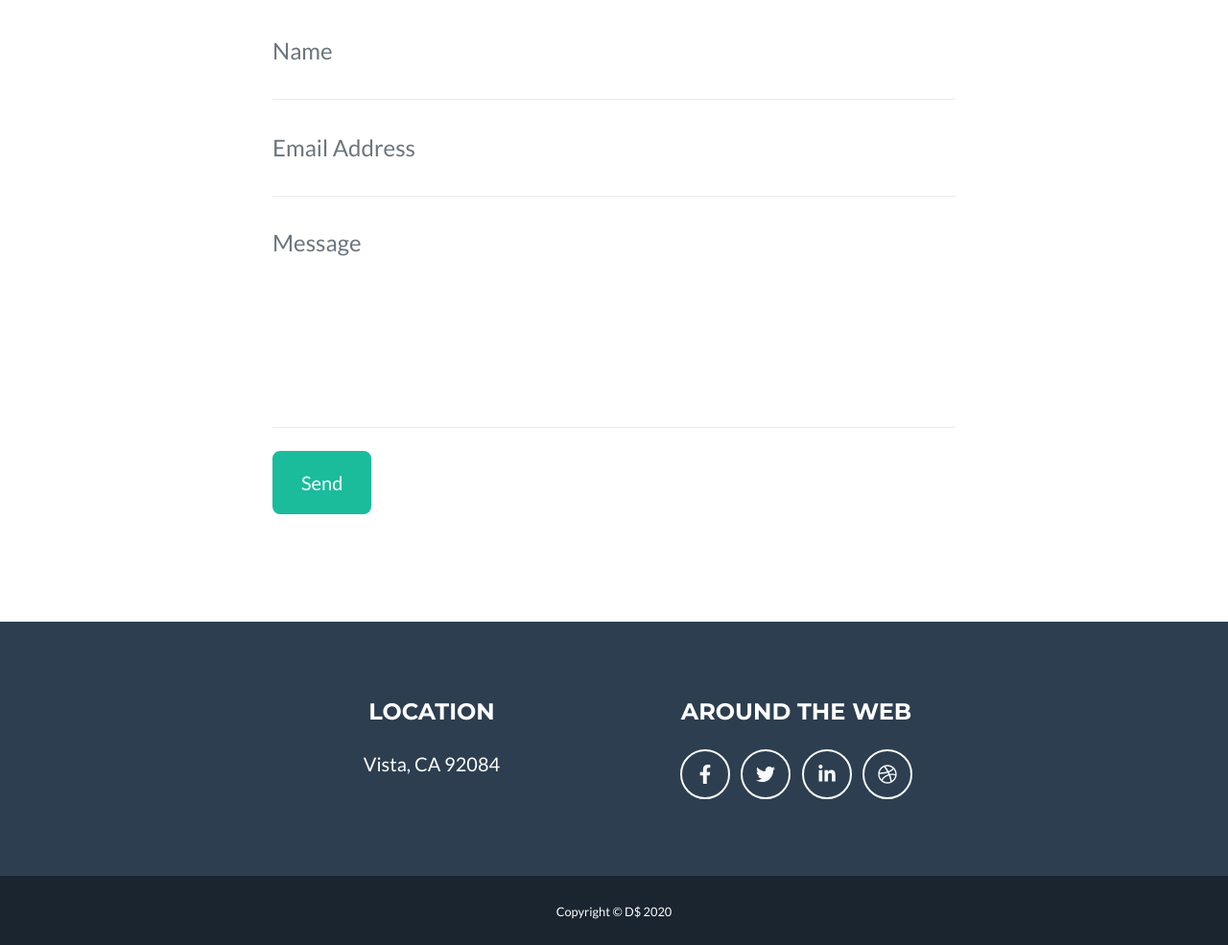
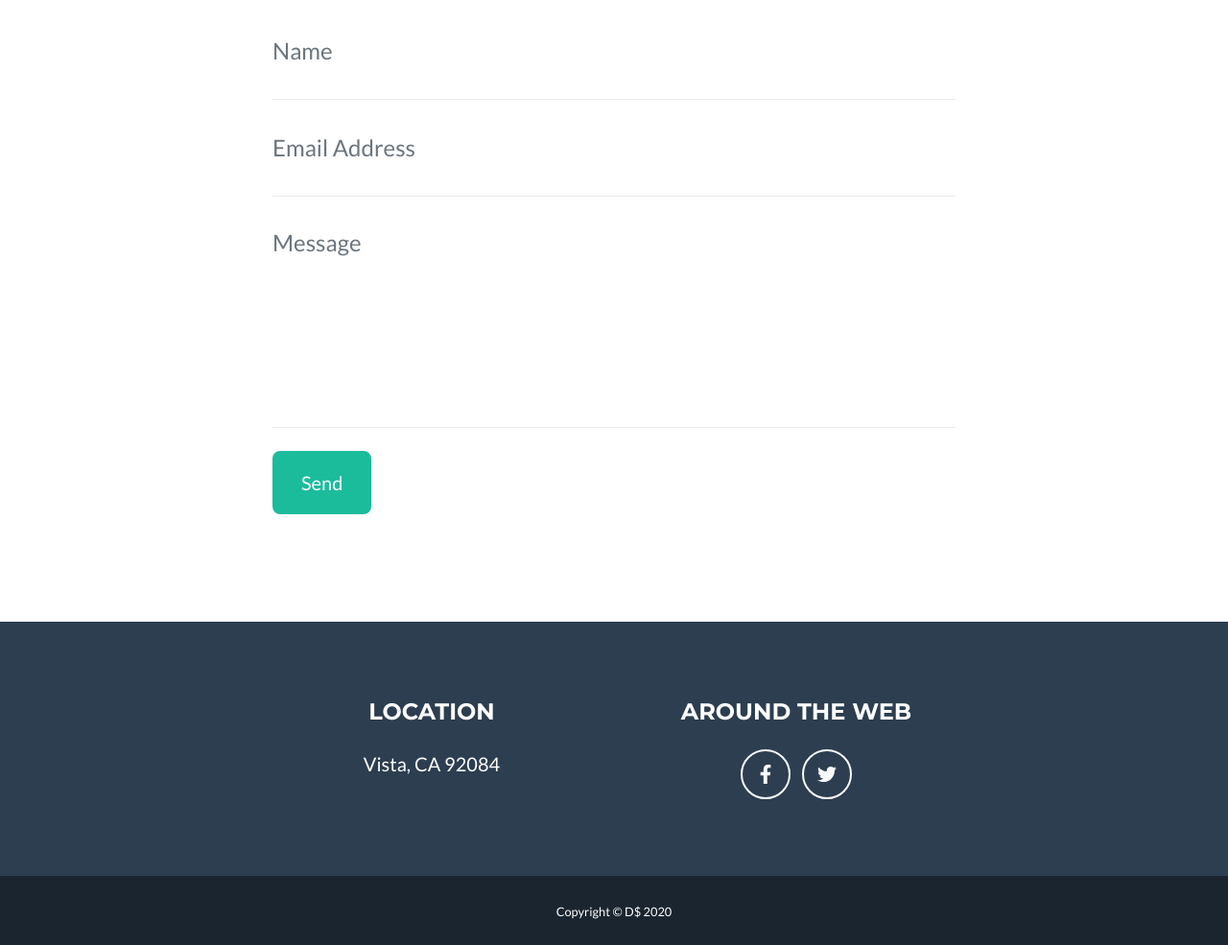
Before and after one commit to dmcg29/Dugan2, a plain HTML site: page index.html in a window 1280 px wide. Shown: the part 2041-3026 px from the top of the page at 96% size. Drawn offline with nearby package versions, Linux system fonts and the light colour scheme.

Commit message:
Many updates

```diff
--- a/index.html
+++ b/index.html
@@ -193,8 +193,8 @@
                         <h4 class="text-uppercase mb-4">Around the Web</h4>
                         <a class="btn btn-outline-light btn-social mx-1" href="#!"><i class="fab fa-fw fa-facebook-f"></i></a>
                         <a class="btn btn-outline-light btn-social mx-1" href="#!"><i class="fab fa-fw fa-twitter"></i></a>
-                        <a class="btn btn-outline-light btn-social mx-1" href="#!"><i class="fab fa-fw fa-linkedin-in"></i></a>
-                        <a class="btn btn-outline-light btn-social mx-1" href="#!"><i class="fab fa-fw fa-dribbble"></i></a>
+                        <!-- <a class="btn btn-outline-light btn-social mx-1" href="#!"><i class="fab fa-fw fa-linkedin-in"></i></a> -->
+                        <!-- <a class="btn btn-outline-light btn-social mx-1" href="#!"><i class="fab fa-fw fa-dribbble"></i></a> -->
                     </div>
                     <!-- Footer About Text-->
                     <!-- <div class="col-lg-4">
```
